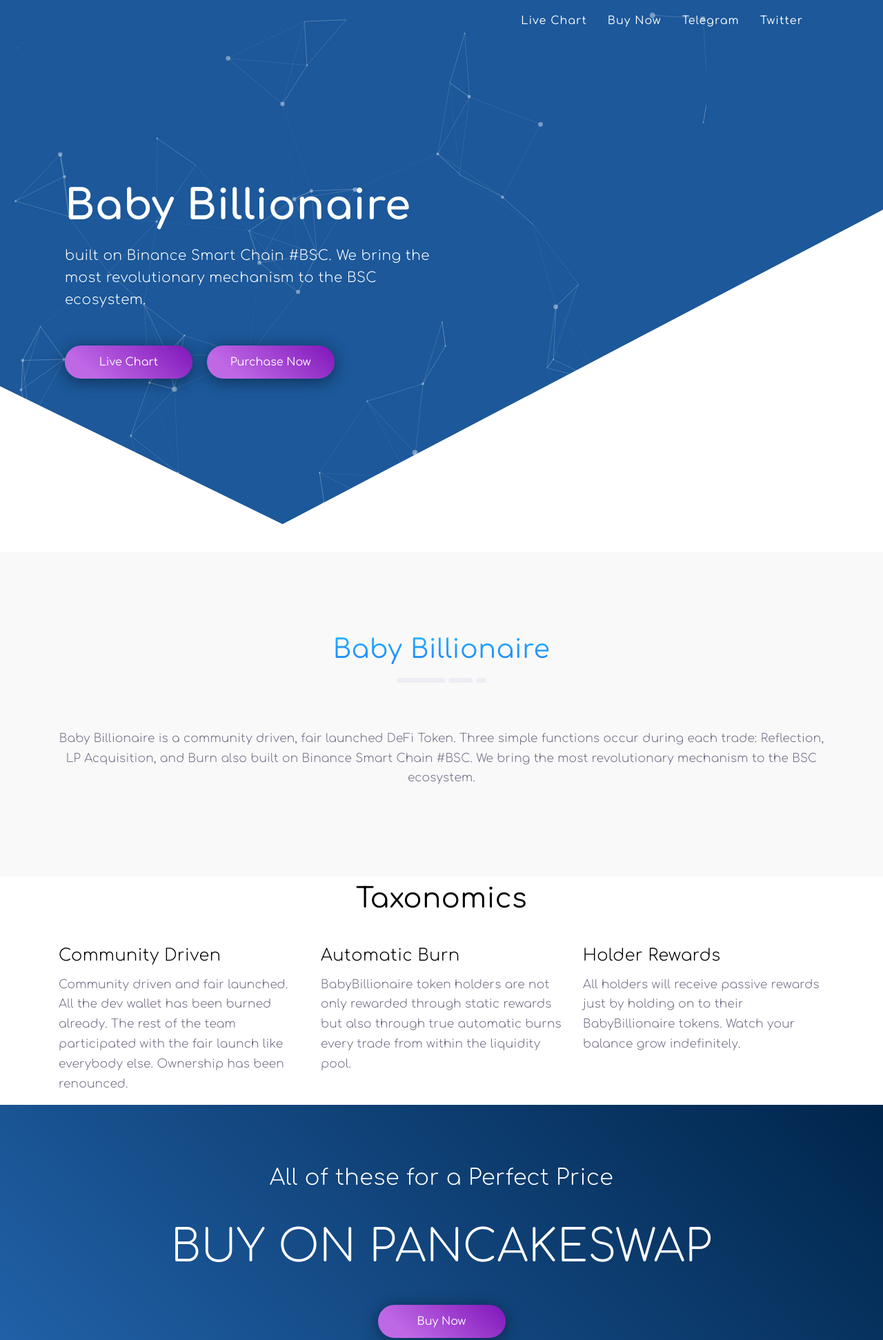
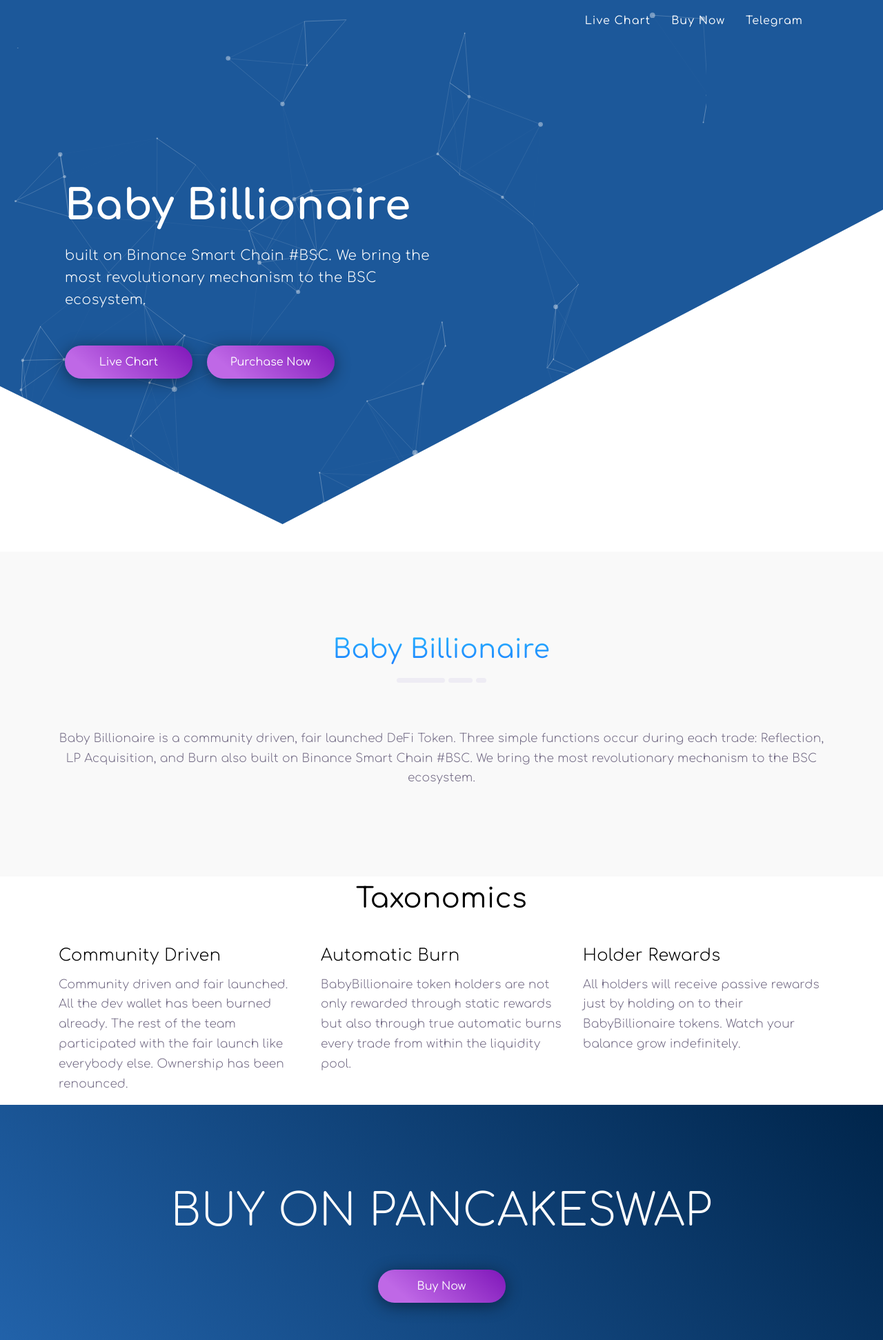
Before and after one commit to cryptoinformer/BabyBillionaire, a plain HTML site: page index.html in a window 1280 px wide. Shown: the top 1943 px of the page at 69% size. Drawn offline with Linux system fonts and the light colour scheme.

Commit message:
Update index.html

```diff
--- a/index.html
+++ b/index.html
@@ -35,7 +35,6 @@
                                     <li class="nav-item active"><a class="nav-link" href="https://poocoin.app/tokens/0x02044333e93e095242f338c79e89a4400d7105dd">Live Chart</a></li>
                                     <li class="nav-item"><a class="nav-link" href="https://exchange.pancakeswap.finance/#/swap?outputCurrency=0x02044333e93e095242f338c79e89a4400d7105dd">Buy Now</a></li>
                                     <li class="nav-item"><a class="nav-link" href="https://t.me/babybillionaires">Telegram</a></li>
-                                    <li class="nav-item"><a class="nav-link" href="#">Twitter</a></li>
                                 </ul>
                             </div>
                         </nav>
@@ -140,7 +139,6 @@
     <!-- ***** Pricing Plane Area Start *****==== -->
     <section class="pricing-plane-area p-50 clearfix bg-gradient" id="pricing">
         <div class="container text-center">
-            <h2 class="text-white">All of these for a Perfect Price</h2>
             <h1 class="mt-4 text-big text-white">BUY ON PANCAKESWAP</h1>
             <a class="btn submit-btn mt-4" href="https://exchange.pancakeswap.finance/#/swap?outputCurrency=0x02044333e93e095242f338c79e89a4400d7105dd">Buy Now</a>
         </div>
```
